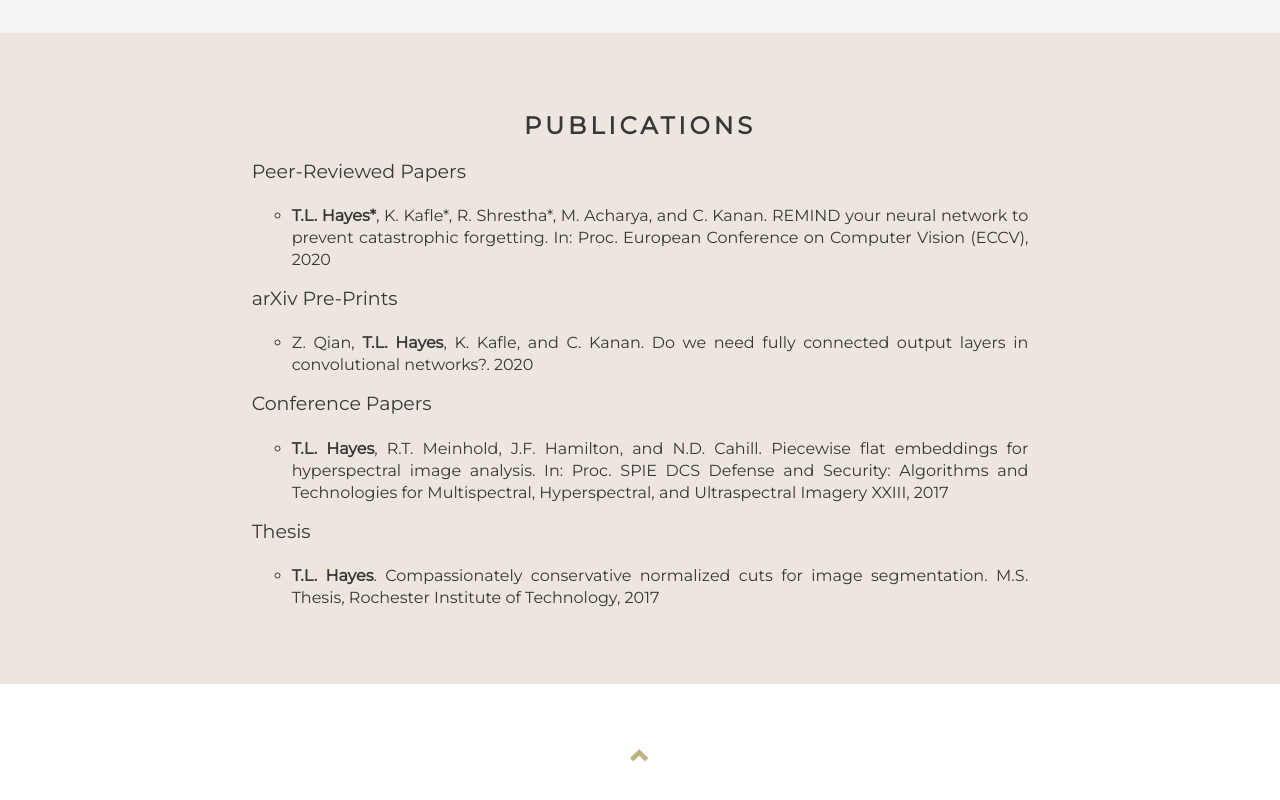
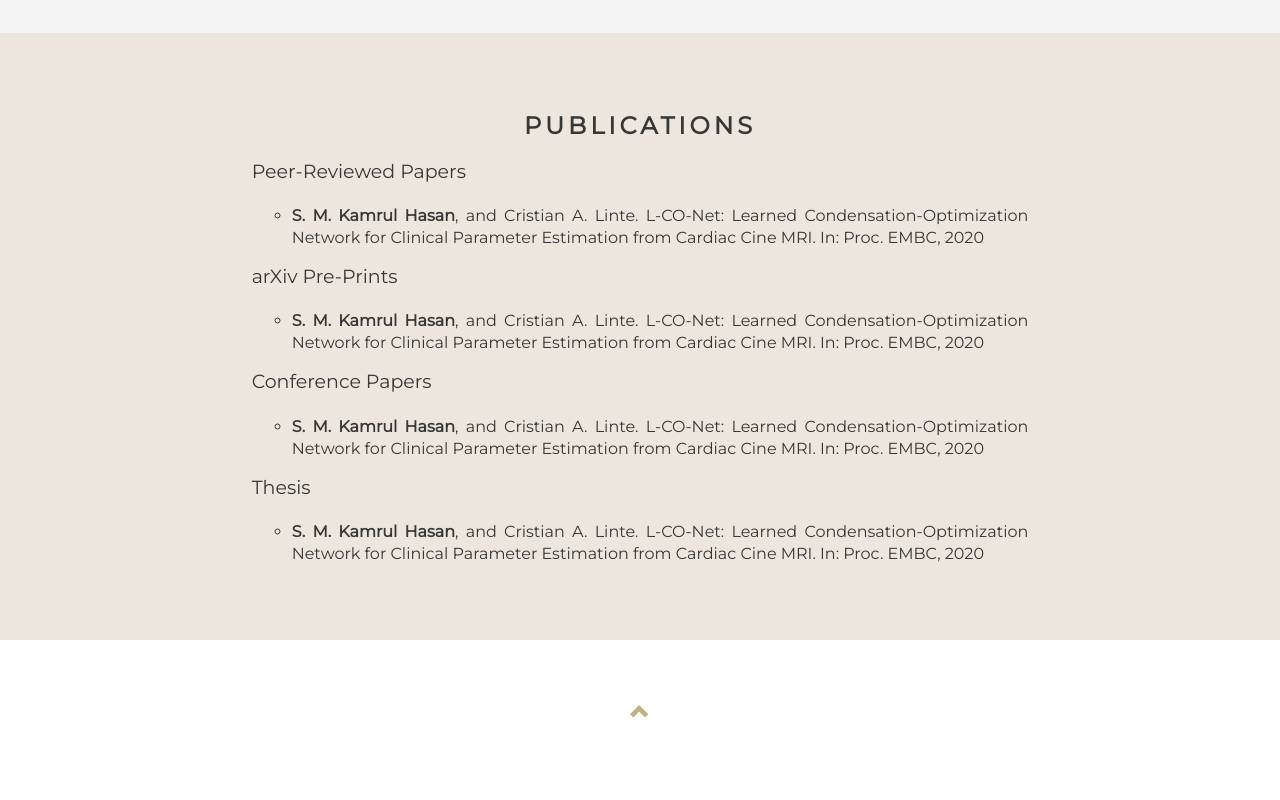
Before and after one commit to unetplus/SMKamrulHasan.github.io, a plain HTML site: page index.html in a window 1280 px wide. Shown: the part 8549-9349 px from the top of the page. Drawn offline with nearby package versions, Linux system fonts and the light colour scheme.

Commit message:
Update index.html

```diff
--- a/index.html
+++ b/index.html
@@ -7,7 +7,7 @@
     <meta charset="utf-8">
     <meta name="viewport" content="width=device-width, initial-scale=1">
     <meta name="keywords" content="S. M. Kamrul, Hasan, rit, rochester institute of technology, new york, deep-learning, machine-learning, machine learning, deep learning, artificial intelligence, AI, segmentation, image, graph, manifold, math, RIT, Rochester, rochester">
-    <meta name="author" content="TS. M. Kamrul, Hasan">
+    <meta name="author" content="S. M. Kamrul, Hasan">
     <link rel="stylesheet" href="https://maxcdn.bootstrapcdn.com/bootstrap/3.3.7/css/bootstrap.min.css">
     <link href="https://fonts.googleapis.com/css?family=Montserrat" rel="stylesheet" type="text/css">
     <link href="https://fonts.googleapis.com/css?family=Lato" rel="stylesheet" type="text/css">
@@ -712,22 +712,22 @@ Previously, I earned a BS in Electrical and Electronic Engineering from Khulna U
 			<h2>Publications</h2>
 			<h4>Peer-Reviewed Papers</h4>
 			<h5><ul style="list-style-type:circle">
-				<li><strong>T.L. Hayes*</strong>, K. Kafle*, R. Shrestha*, M. Acharya, and C. Kanan. <a href="https://arxiv.org/abs/1910.02509" onclick="getOutboundLink('https://arxiv.org/abs/1910.02509'); return false;">REMIND your neural network to prevent catastrophic forgetting</a>. In: Proc. European Conference on Computer Vision (ECCV), 2020</li>
+				<li><strong>S. M. Kamrul Hasan</strong>, and Cristian A. Linte. <a href="https://arxiv.org/abs/2004.11253" onclick="getOutboundLink('https://arxiv.org/abs/2004.11253'); return false;">L-CO-Net: Learned Condensation-Optimization Network for Clinical Parameter Estimation from Cardiac Cine MRI</a>. In: Proc. EMBC, 2020</li>
 			</ul></h5>
 
 			<h4>arXiv Pre-Prints</h4>
 			<h5><ul style="list-style-type:circle">
-			<li>Z. Qian, <strong>T.L. Hayes</strong>, K. Kafle, and C. Kanan. <a href="https://arxiv.org/abs/2004.13587" onclick="getOutboundLink('https://arxiv.org/abs/2004.13587'); return false;">Do we need fully connected output layers in convolutional networks?</a>. 2020</li>
+			<li><strong>S. M. Kamrul Hasan</strong>, and Cristian A. Linte. <a href="https://arxiv.org/abs/2004.11253" onclick="getOutboundLink('https://arxiv.org/abs/2004.11253'); return false;">L-CO-Net: Learned Condensation-Optimization Network for Clinical Parameter Estimation from Cardiac Cine MRI</a>. In: Proc. EMBC, 2020</li>
 			</ul></h5>
 
 			<h4>Conference Papers</h4>
 			<h5><ul style="list-style-type:circle">
-				<li><strong>T.L. Hayes</strong>, R.T. Meinhold, J.F. Hamilton, and N.D. Cahill. <a href="https://www.spiedigitallibrary.org/conference-proceedings-of-spie/10198/101980O/Piecewise-flat-embeddings-for-hyperspectral-image-analysis/10.1117/12.2262302.full" onclick="getOutboundLink('https://www.spiedigitallibrary.org/conference-proceedings-of-spie/10198/101980O/Piecewise-flat-embeddings-for-hyperspectral-image-analysis/10.1117/12.2262302.full'); return false;">Piecewise flat embeddings for hyperspectral image analysis</a>. In: Proc. SPIE DCS Defense and Security: Algorithms and Technologies for Multispectral, Hyperspectral, and Ultraspectral Imagery XXIII, 2017</li>
+				<li><strong>S. M. Kamrul Hasan</strong>, and Cristian A. Linte. <a href="https://arxiv.org/abs/2004.11253" onclick="getOutboundLink('https://arxiv.org/abs/2004.11253'); return false;">L-CO-Net: Learned Condensation-Optimization Network for Clinical Parameter Estimation from Cardiac Cine MRI</a>. In: Proc. EMBC, 2020</li>
 			</ul></h5>
 
 			<h4>Thesis</h4>
 			<h5><ul style="list-style-type:circle">
-				<li><strong>T.L. Hayes</strong>. <a href="http://scholarworks.rit.edu/theses/9409/" onclick="getOutboundLink('http://scholarworks.rit.edu/theses/9409/'); return false;">Compassionately conservative normalized cuts for image segmentation</a>. M.S. Thesis, Rochester Institute of Technology, 2017</li>
+				<li><strong>S. M. Kamrul Hasan</strong>, and Cristian A. Linte. <a href="https://arxiv.org/abs/2004.11253" onclick="getOutboundLink('https://arxiv.org/abs/2004.11253'); return false;">L-CO-Net: Learned Condensation-Optimization Network for Clinical Parameter Estimation from Cardiac Cine MRI</a>. In: Proc. EMBC, 2020</li>
 			</ul></h5>
 		</div>
 	</div>
```
